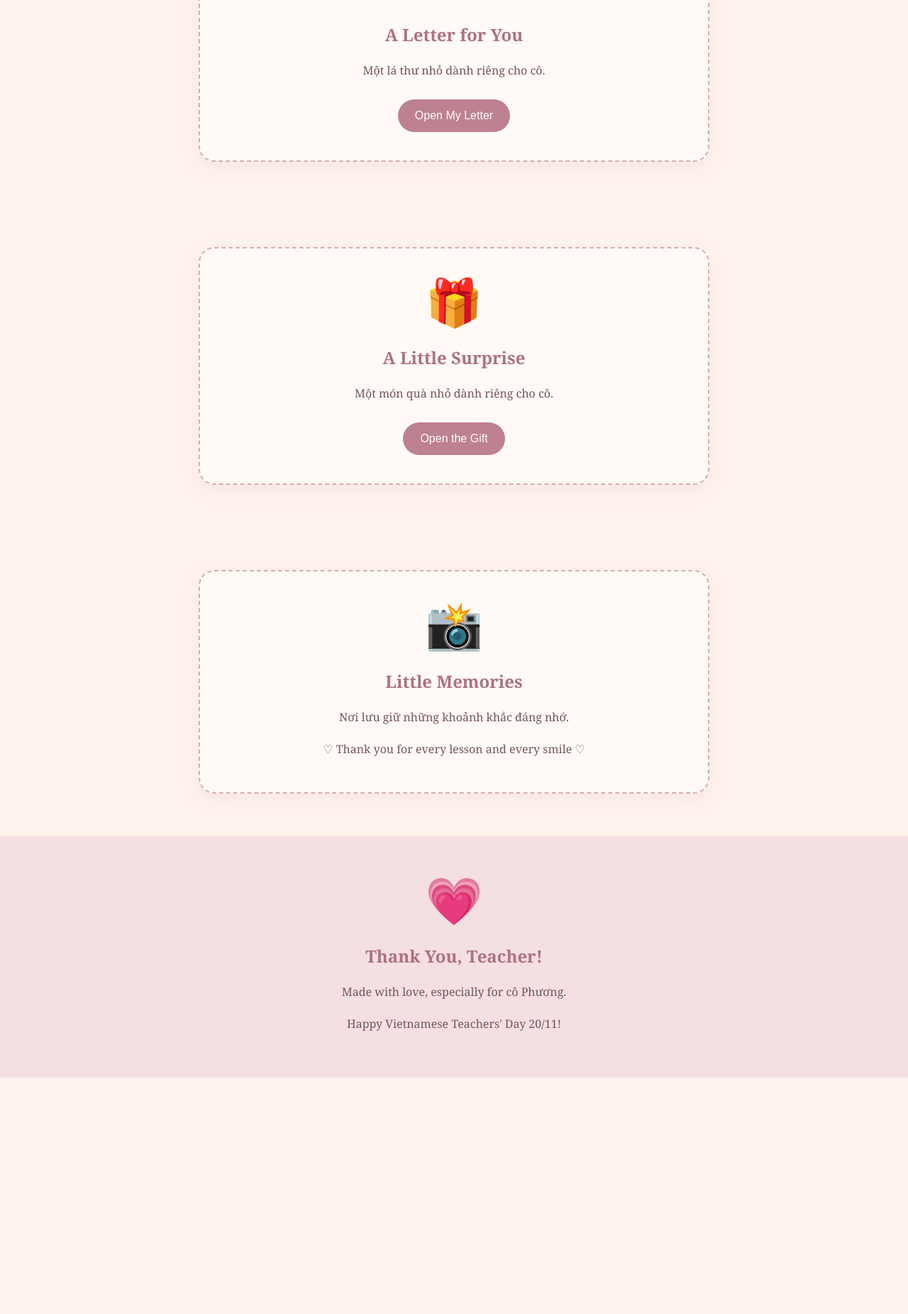
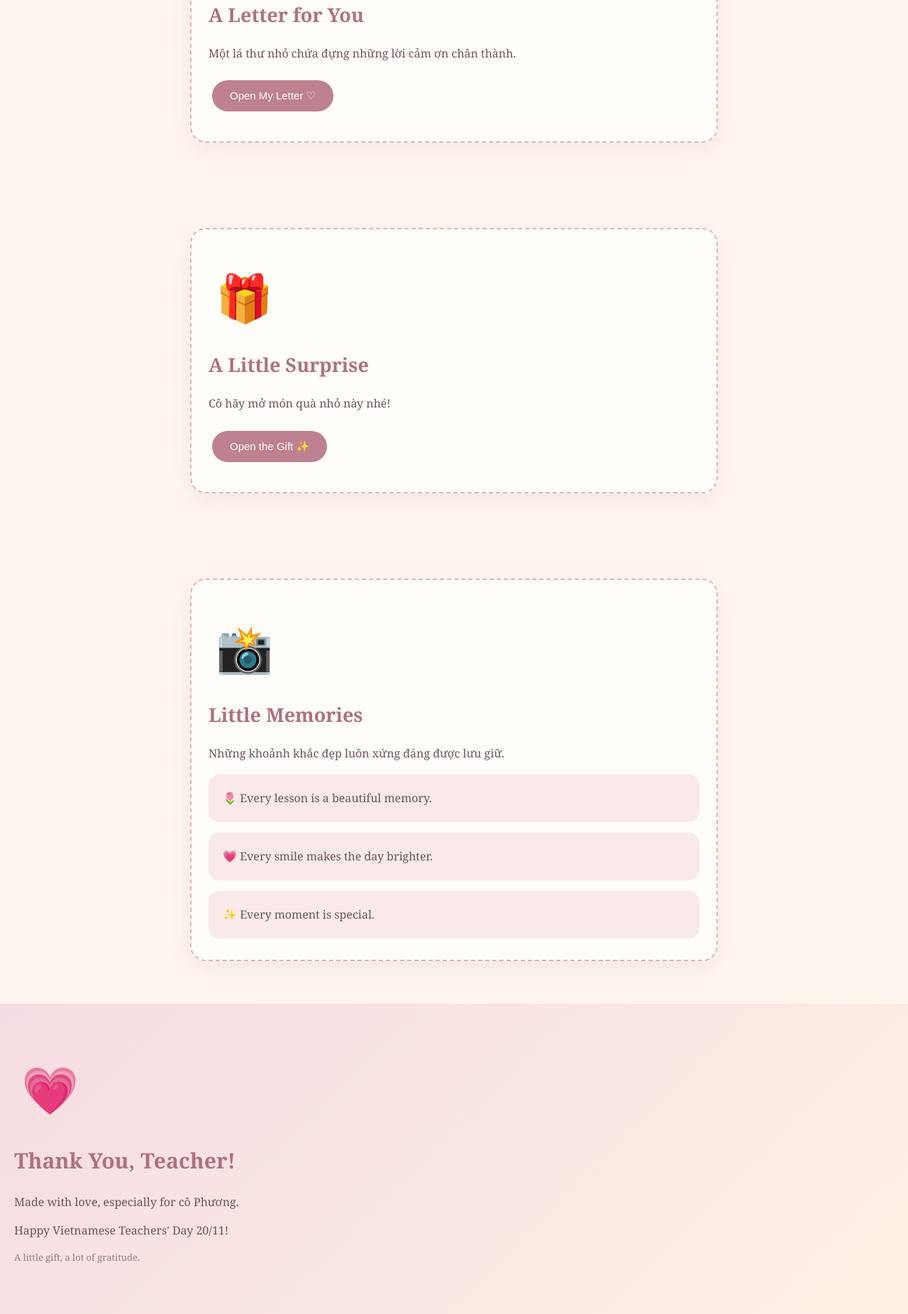
Before and after one commit to vohoquynhchi-lab/gift-for-miss-my-phuong, a plain HTML site: page index.html in a window 1280 px wide. Shown: the part 713-2564 px from the top of the page at 71% size. Before the commit the page ends 2231 px from the top, so only its background shows below. Drawn offline with Linux system fonts and the light colour scheme.

Commit message:
Update index.html

```diff
--- a/index.html
+++ b/index.html
@@ -5,172 +5,291 @@
 <meta charset="UTF-8">
 <meta name="viewport" content="width=device-width, initial-scale=1.0">
 <title>A Little Gift for You</title>
+
+<style>
 * {
+  box-sizing: border-box;
   letter-spacing: normal !important;
   word-spacing: normal !important;
 }
 
-h1, h2, p, button {
-  letter-spacing: 0 !important;
-  word-spacing: 0 !important;
+html {
+  scroll-behavior: smooth;
 }
-<style>
-* { box-sizing: border-box; }
 
 body {
   margin: 0;
-  background: #fff3ed;
-  color: #75545b;
+  padding: 0;
+  background: #fff5ef;
+  color: #71535b;
   font-family: Georgia, serif;
-  text-align: center;
+  font-size: 16px;
+  line-height: 1.7;
+  overflow-x: hidden;
 }
 
 header {
-  padding: 75px 20px;
-  background: linear-gradient(135deg,#f5dce2,#fff5e9,#eadff2);
+  padding: 85px 20px 75px;
+  background: linear-gradient(135deg,
+    #f6dfe5, #fff4e8, #e9e1f4);
 }
 
 h1 {
-  font-size: 48px;
-  color: #a9687b;
+  color: #a9677c;
+  font-size: clamp(32px, 7vw, 55px);
+  line-height: 1.2;
+  margin: 15px 0;
 }
 
-h2 { color: #ae7180; }
+h2 {
+  color: #ae7180;
+  font-size: 27px;
+  line-height: 1.3;
+}
 
-p { line-height: 1.8; }
+p {
+  line-height: 1.8;
+  margin: 12px 0;
+}
 
 section {
-  padding: 40px 20px;
-  max-width: 760px;
+  padding: 45px 18px;
+  width: 100%;
+  max-width: 780px;
   margin: auto;
 }
 
 .paper {
-  background: #fffaf5;
-  border: 2px dashed #d8abb4;
+  background: #fffdf9;
+  border: 2px dashed #dfb4bd;
   border-radius: 22px;
-  padding: 30px 22px;
-  margin: 20px auto;
-  box-shadow: 0 8px 25px #bd8e9620;
+  padding: 30px 24px;
+  margin: 15px auto;
+  box-shadow: 0 10px 30px rgba(170,110,125,0.10);
+}
+
+.flower {
+  font-size: 45px;
+}
+
+.big {
+  font-size: 65px;
+  margin: 10px;
 }
 
 button {
   border: none;
   border-radius: 30px;
-  padding: 14px 24px;
+  padding: 13px 25px;
   background: #bd8190;
   color: white;
-  font-size: 16px;
+  font-family: Arial, sans-serif;
+  font-size: 15px;
   cursor: pointer;
-  margin: 10px;
+  margin: 12px 5px;
+  transition: 0.3s;
 }
 
 button:hover {
   background: #a9687b;
+  transform: translateY(-3px);
 }
 
-.big {
-  font-size: 65px;
-  cursor: pointer;
+.hidden {
+  display: none;
 }
 
-.hidden { display: none; }
+.message {
+  background: #fff3f2;
+  padding: 20px;
+  border-radius: 16px;
+  margin-top: 20px;
+  animation: appear 0.6s ease;
+}
+
+@keyframes appear {
+  from {
+    opacity: 0;
+    transform: translateY(12px);
+  }
+  to {
+    opacity: 1;
+    transform: translateY(0);
+  }
+}
+
+.memory {
+  background: #f9e9e9;
+  border-radius: 15px;
+  padding: 20px;
+  margin-top: 15px;
+}
 
 footer {
-  padding: 45px 20px;
-  background: #f4dfe3;
+  background: linear-gradient(135deg,#f5dce2,#fff0e5);
+  padding: 55px 20px;
 }
+
+footer h2 {
+  font-size: 30px;
+}
+
+.small {
+  font-size: 13px;
+  color: #9c7a80;
+}
+
 </style>
 </head>
 
 <body>
 
 <header>
-  <div class="big">🌷 ✨ 🌷</div>
+  <div class="flower">🌷 ✨ 🌷</div>
+
   <h1>A Little Gift for You</h1>
+
   <p>A secret little surprise made with love</p>
-  <p>Gửi cô Phương thân yêu 💗</p>
+
+  <p>Gửi cô Phương thân yêu ♡</p>
+
   <button onclick="goToLetter()">
-    Start the Surprise ↓
+    Discover Your Gift ↓
   </button>
 </header>
 
 <section id="letter">
   <div class="paper">
+
     <div class="big">💌</div>
+
     <h2>A Letter for You</h2>
-    <p>Một lá thư nhỏ dành riêng cho cô.</p>
 
-    <button onclick="openLetter()">
-      Open My Letter
+    <p>
+      Một lá thư nhỏ chứa đựng
+      những lời cảm ơn chân thành.
+    </p>
+
+    <button onclick="toggleContent('letterText')">
+      Open My Letter ♡
     </button>
 
-    <div id="letterText" class="hidden">
+    <div id="letterText" class="hidden message">
+
       <h2>Dear cô Phương,</h2>
+
       <p>
         Cảm ơn cô vì đã luôn tận tâm,
-        kiên nhẫn và truyền cảm hứng cho chúng em.
+        kiên nhẫn và truyền cảm hứng
+        cho chúng em.
       </p>
+
       <p>
         Nhân ngày Nhà giáo Việt Nam 20/11,
-        em chúc cô luôn mạnh khỏe, vui vẻ
-        và gặp thật nhiều điều tốt đẹp.
+        em chúc cô luôn mạnh khỏe,
+        vui vẻ và gặp thật nhiều điều tốt đẹp.
       </p>
-      <p>Em cảm ơn cô rất nhiều! ♡</p>
+
+      <p>
+        Cảm ơn cô vì tất cả những điều
+        tuyệt vời cô đã dành cho chúng em.
+      </p>
+
+      <h3>With love ♡</h3>
+
     </div>
   </div>
 </section>
 
 <section>
   <div class="paper">
+
     <div class="big">🎁</div>
+
     <h2>A Little Surprise</h2>
-    <p>Một món quà nhỏ dành riêng cho cô.</p>
 
-    <button onclick="showGift()">
-      Open the Gift
+    <p>
+      Cô hãy mở món quà nhỏ này nhé!
+    </p>
+
+    <button onclick="toggleContent('giftText')">
+      Open the Gift ✨
     </button>
 
-    <div id="giftText" class="hidden">
-      <h2>🌸 You Are Amazing! 🌸</h2>
+    <div id="giftText" class="hidden message">
+
+      <div class="big">🌸</div>
+
+      <h2>You Are Amazing!</h2>
+
       <p>
-        Cảm ơn cô vì đã làm cho mỗi ngày
-        đến lớp trở nên thật ý nghĩa.
+        Cô là một người giáo viên tuyệt vời.
+        Chúc cô luôn giữ được nụ cười
+        và niềm đam mê với nghề giáo.
       </p>
+
+      <p>Thank you for everything! ♡</p>
+
     </div>
   </div>
 </section>
 
 <section>
   <div class="paper">
+
     <div class="big">📸</div>
+
     <h2>Little Memories</h2>
-    <p>Nơi lưu giữ những khoảnh khắc đáng nhớ.</p>
-    <p>♡ Thank you for every lesson and every smile ♡</p>
+
+    <p>
+      Những khoảnh khắc đẹp luôn
+      xứng đáng được lưu giữ.
+    </p>
+
+    <div class="memory">
+      🌷 Every lesson is a beautiful memory.
+    </div>
+
+    <div class="memory">
+      💗 Every smile makes the day brighter.
+    </div>
+
+    <div class="memory">
+      ✨ Every moment is special.
+    </div>
+
   </div>
 </section>
 
 <footer>
+
   <div class="big">💗</div>
+
   <h2>Thank You, Teacher!</h2>
-  <p>Made with love, especially for cô Phương.</p>
-  <p>Happy Vietnamese Teachers' Day 20/11!</p>
+
+  <p>
+    Made with love, especially for cô Phương.
+  </p>
+
+  <p>
+    Happy Vietnamese Teachers' Day 20/11!
+  </p>
+
+  <p class="small">
+    A little gift, a lot of gratitude.
+  </p>
+
 </footer>
 
 <script>
 function goToLetter() {
   document.getElementById("letter")
-    .scrollIntoView({behavior:"smooth"});
+    .scrollIntoView({ behavior: "smooth" });
 }
 
-function openLetter() {
-  document.getElementById("letterText")
-    .classList.toggle("hidden");
-}
-
-function showGift() {
-  document.getElementById("giftText")
-    .classList.toggle("hidden");
+function toggleContent(id) {
+  const element = document.getElementById(id);
+  element.classList.toggle("hidden");
 }
 </script>
 
```
